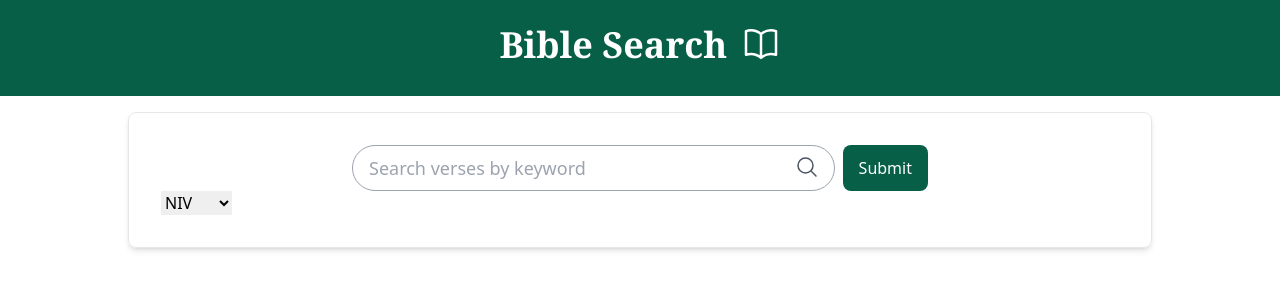
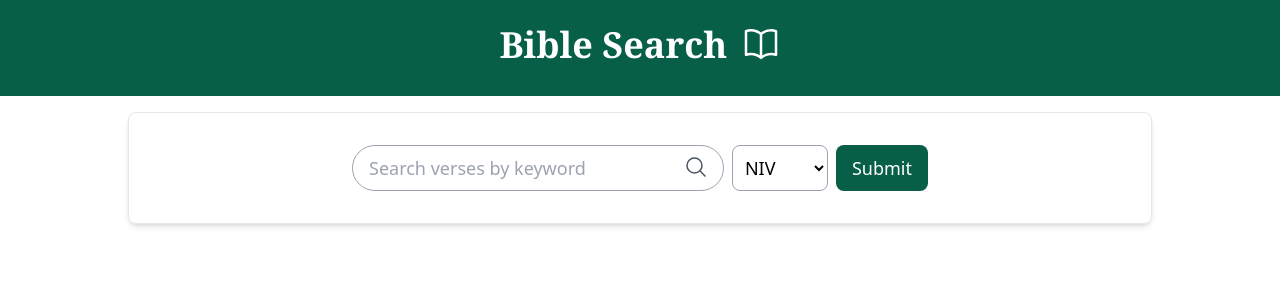
Before and after one commit to joelboersma/bible-search, a Vue app: page / in a window 1280 px wide. Shown: the top 300 px of the page. Built offline with nearby package versions, Linux system fonts and the light colour scheme.

Commit message:
TranslationSelect styling + layout

```diff
--- a/src/components/TranslationSelect.vue
+++ b/src/components/TranslationSelect.vue
@@ -20,6 +20,7 @@ const translations = {
     :value="modelValue"
     @input="$emit('update:modelValue', $event.target.value)"
     name="translation"
+    class="border border-solid border-gray-400 bg-white text-lg p-2 rounded-lg"
   >
     <option
       v-for="[code, name] in Object.entries(translations)"
--- a/src/views/SearchView.vue
+++ b/src/views/SearchView.vue
@@ -22,13 +22,16 @@ function handleSubmit(e) {
         placeholder="Search verses by keyword"
         class="w-full"
       ></SearchBar>
+      <TranslationSelect
+        v-model="translation"
+        class="mt-2 w-full sm:ml-2 sm:my-0 sm:w-auto"
+      />
       <button
         type="submit"
-        class="bg-emerald-800 hover:bg-emerald-700 transition-colors text-white px-4 py-2 rounded-lg ml-0 mt-2 w-full sm:w-auto sm:ml-2 sm:my-0"
+        class="bg-emerald-800 hover:bg-emerald-700 transition-colors text-white text-lg px-4 py-2 rounded-lg ml-0 mt-2 w-full sm:w-auto sm:ml-2 sm:my-0"
       >
         Submit
       </button>
     </form>
   </div>
-  <TranslationSelect v-model="translation" />
 </template>
```
